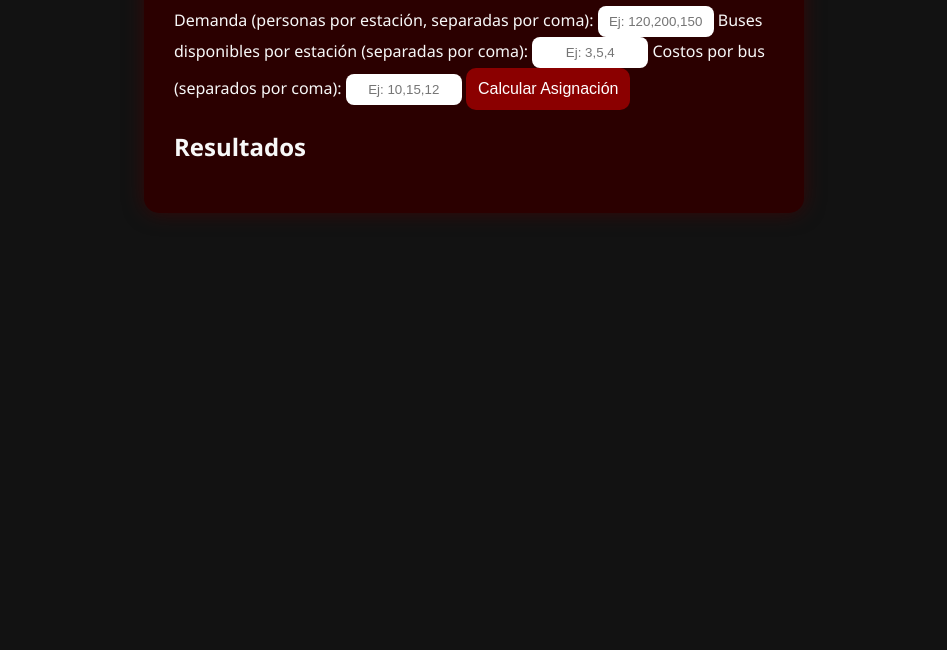
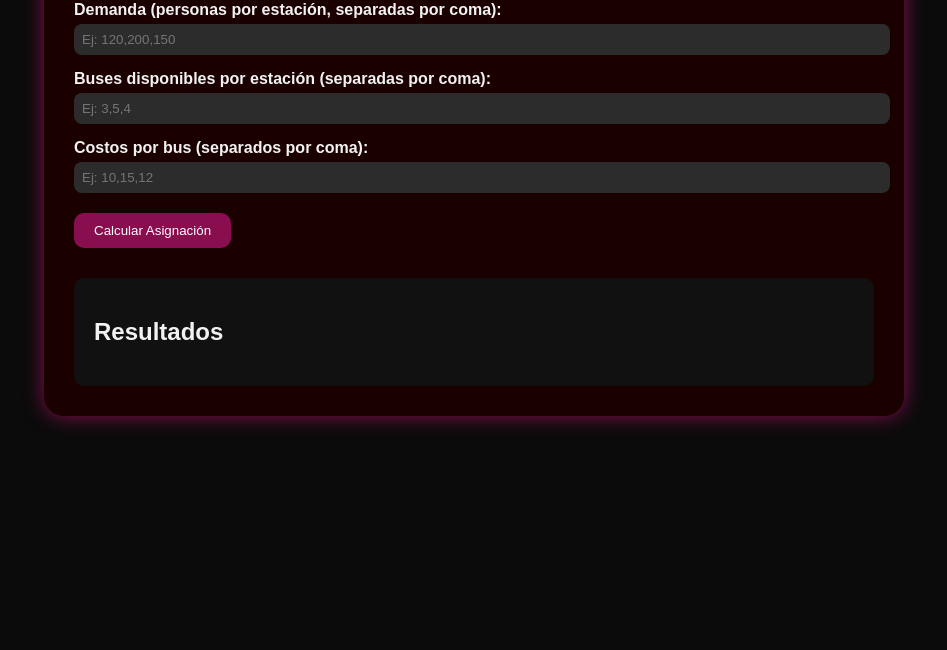
Before and after one commit to Leonorgabriela/Julian, a plain HTML site: page index.html in a window 1280 px wide. Shown: the part 150-800 px from the top of the page, without its empty margins (166-1113 px from the left). Drawn offline with Linux system fonts and the light colour scheme.

Commit message:
Update style.css

```diff
--- a/style.css
+++ b/style.css
@@ -1,68 +1,75 @@
 body {
-  font-family: 'Segoe UI', sans-serif;
-  background-color: #121212;
-  color: #f8f8f8;
+  background-color: #0b0b0b;
+  color: #f2f2f2;
+  font-family: "Poppins", sans-serif;
   margin: 0;
   padding: 0;
 }
 
 .container {
-  max-width: 600px;
+  max-width: 800px;
   margin: 40px auto;
-  background: #2b0000;
-  border-radius: 15px;
+  background: #1b0000;
   padding: 30px;
-  box-shadow: 0 0 20px rgba(80, 0, 0, 0.6);
+  border-radius: 20px;
+  box-shadow: 0 0 20px #880e4f;
 }
 
 h1 {
   text-align: center;
-  color: #ffdddd;
+  color: #e53935;
 }
 
-.form {
-  display: flex;
-  flex-direction: column;
-  gap: 15px;
+.input-section label {
+  display: block;
+  margin-top: 15px;
+  font-weight: bold;
 }
 
-.routes div {
-  display: flex;
-  justify-content: space-between;
-  align-items: center;
-  background: #3d0000;
-  padding: 10px;
-  border-radius: 10px;
-  margin-bottom: 5px;
+.input-section input {
+  width: 100%;
+  padding: 8px;
+  margin-top: 5px;
+  border-radius: 8px;
+  border: none;
+  background: #2c2c2c;
+  color: white;
 }
 
-input {
-  width: 100px;
+button {
+  margin-top: 20px;
+  background-color: #880e4f;
+  color: #fff;
+  border: none;
+  padding: 10px 20px;
+  border-radius: 10px;
+  cursor: pointer;
+  transition: background 0.3s;
+}
+
+button:hover {
+  background-color: #c2185b;
+}
+
+.result-section {
+  margin-top: 30px;
+  background: #111;
+  padding: 20px;
+  border-radius: 10px;
+}
+
+table {
+  width: 100%;
+  border-collapse: collapse;
+  margin-top: 15px;
+}
+
+th, td {
+  border: 1px solid #880e4f;
   padding: 8px;
-  border: none;
-  border-radius: 8px;
   text-align: center;
 }
 
-button {
-  background-color: #8b0000;
-  color: white;
-  font-size: 16px;
-  border: none;
-  border-radius: 10px;
-  padding: 12px;
-  cursor: pointer;
-  transition: 0.3s;
+th {
+  background-color: #40002e;
 }
-
-button:hover {
-  background-color: #b30000;
-}
-
-.resultado {
-  margin-top: 25px;
-  background: #1e0000;
-  border-radius: 10px;
-  padding: 15px;
-  text-align: center;
-}
```
